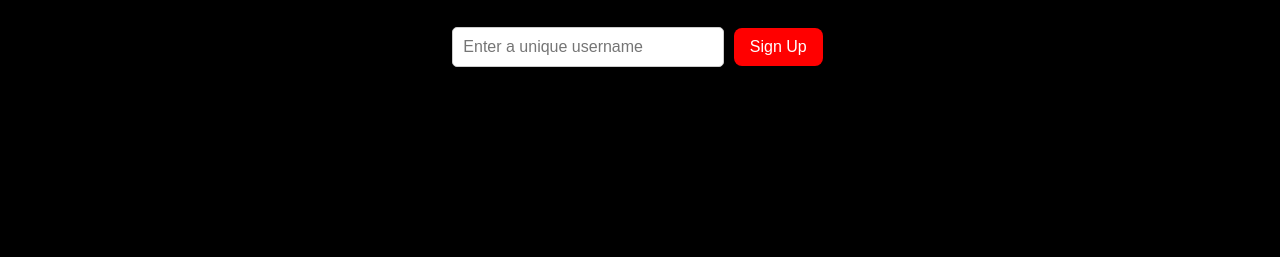
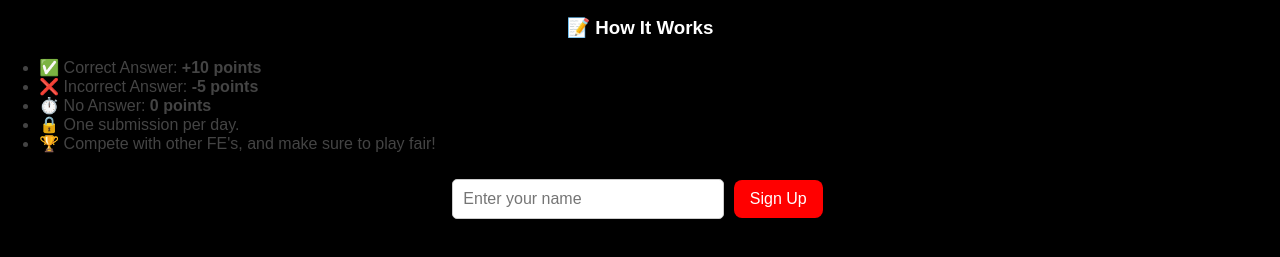
Before and after one commit to evansallard14/trivia-frontend, a plain HTML site: page index.html in a window 1280 px wide. Shown: the part 71-328 px from the top of the page. Drawn offline with Linux system fonts and the light colour scheme.

Commit message:
Add game instructions to signup screen

```diff
--- a/index.html
+++ b/index.html
@@ -20,7 +20,17 @@
   <!-- Sign Up Section -->
   <section id="signupSection">
     <h1>Daily Trivia Challenge</h1>
-    <input type="text" id="usernameInput" placeholder="Enter a unique username" />
+
+    <h3>📝 How It Works</h3>
+    <ul style="text-align: left; margin-bottom: 1rem;">
+      <li>✅ Correct Answer: <strong>+10 points</strong></li>
+      <li>❌ Incorrect Answer: <strong>-5 points</strong></li>
+      <li>⏱️ No Answer: <strong>0 points</strong></li>
+      <li>🔒 One submission per day.</li>
+      <li>🏆 Compete with other FE's, and make sure to play fair!</li>
+    </ul>
+
+    <input type="text" id="usernameInput" placeholder="Enter your name" />
     <button id="signupBtn">Sign Up</button>
     <p id="signupMessage"></p>
   </section>
```
